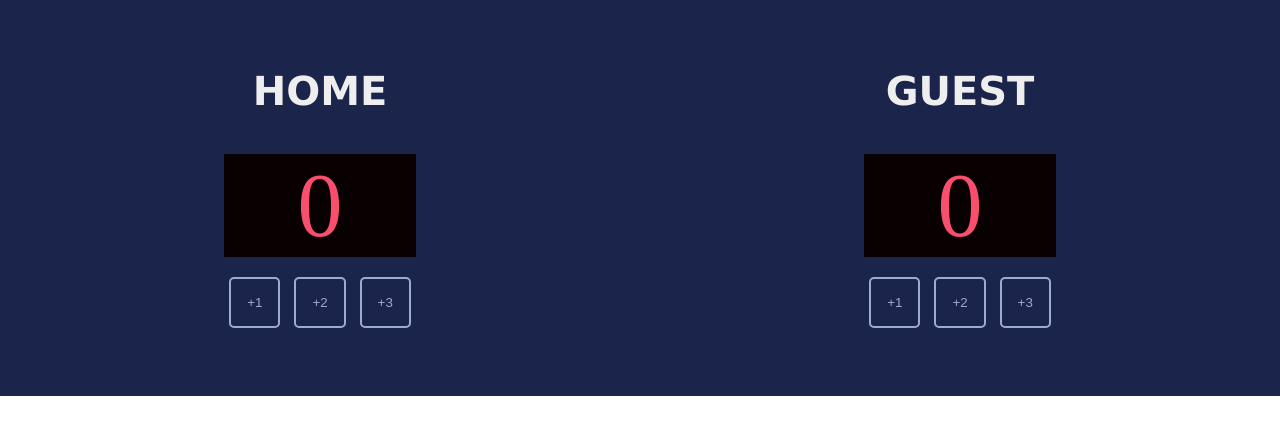
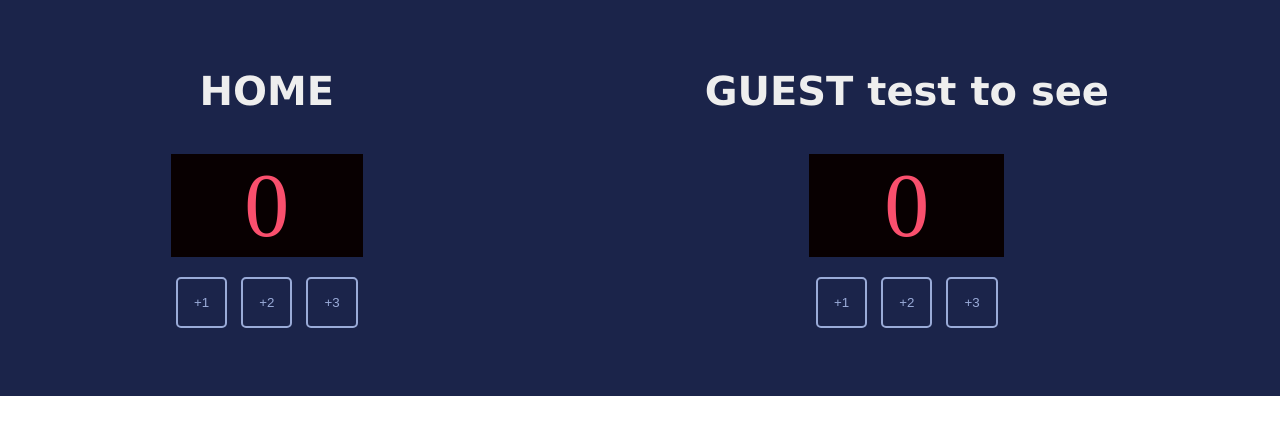
Before and after one commit to CDunkel1/scoreboard, a plain HTML site: page index.html in a window 1280 px wide. Drawn offline with Linux system fonts and the light colour scheme; a web font is replaced by a local one.

Commit message:
change name

```diff
--- a/index.html
+++ b/index.html
@@ -22,7 +22,7 @@
             </div>
 
             <div id="guest">
-                <h3 id="team">GUEST</h3>
+                <h3 id="team">GUEST test to see</h3>
 
                 <div id="score">
                     <p id = "guest-el"></p>
```
